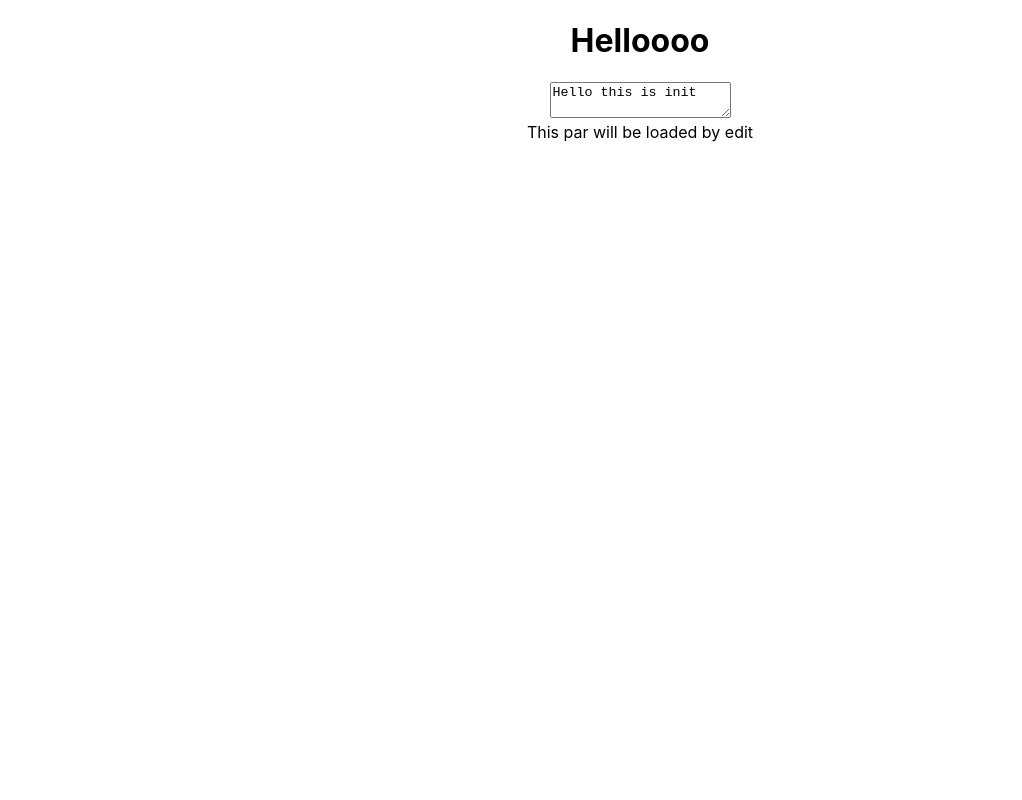
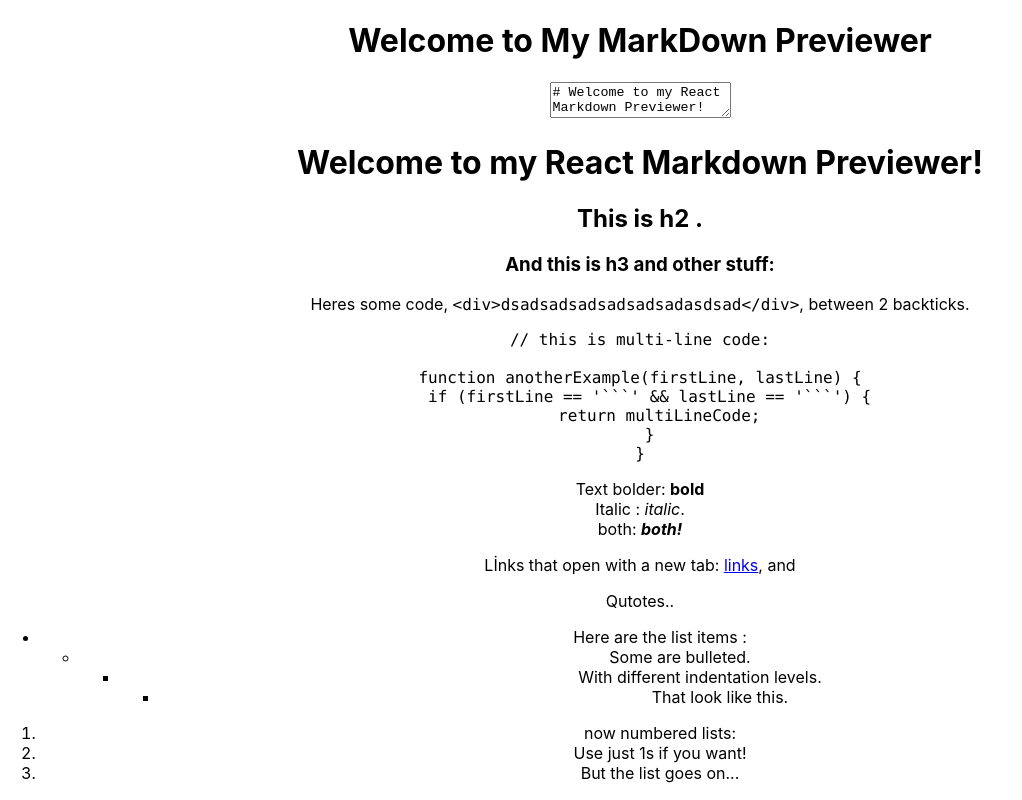
Before and after one commit to rizikolik/MarkDownPreview, a React (Create React App) app: page / in a window 1280 px wide. Shown: the top 800 px of the page, without its empty margins (0-1022 px from the left). Built offline with nearby package versions, Linux system fonts and the light colour scheme.

Commit message:
draft is completed.Styles began

```diff
--- a/package.json
+++ b/package.json
@@ -4,7 +4,9 @@
   "private": true,
   "dependencies": {
     "concurrently": "^4.1.1",
+
     "marked": "^0.7.0",
+
     "react": "^16.8.6",
     "react-dom": "^16.8.6",
     "react-redux": "^7.1.0",
--- a/src/App.js
+++ b/src/App.js
@@ -6,10 +6,55 @@ import Editor from './Components/Editor';
 import Preview from './Components/Previewer';
 
 function App() {
+
+
+  const placeholder =
+`# Welcome to my React Markdown Previewer!
+
+## This is h2 .
+### And this is h3 and other stuff:
+
+Heres some code, \`<div>dsadsadsadsadsadsadasdsad</div>\`, between 2 backticks.
+
+\`\`\`
+// this is multi-line code:
+
+function anotherExample(firstLine, lastLine) {
+  if (firstLine == '\`\`\`' && lastLine == '\`\`\`') {
+    return multiLineCode;
+  }
+}
+\`\`\`
+
+Text bolder: **bold**
+Italic : _italic_.
+both: **_both!_**
+
+
+Lİnks that open with a new tab: [links](https://www.freecodecamp.com), and
+>  Qutotes..
+
+
+
+- Here are the list items :
+  - Some are bulleted.
+     - With different indentation levels.
+        - That look like this.
+
+
+1. now numbered lists:
+1. Use just 1s if you want!
+1. But the list goes on...
+- Even if you use dashes or asterisks.
+* And last but not least, let's not forget embedded images:
+
+![React Logo w/ Text](https://goo.gl/Umyytc)
+`
   return (
     <div className="App">
-      <h1>Helloooo</h1>
-      <Editor />
+      <h1>Welcome to  My MarkDown Previewer</h1>
+
+      <Editor placeholder={placeholder} />
       <Preview />
     </div>
   );
--- a/src/Components/Editor.js
+++ b/src/Components/Editor.js
@@ -1,28 +1,51 @@
 import React from "react";
 import marked from "marked";
 
+var renderer = new marked.Renderer();
 class Editor extends React.Component{
     constructor(props){
         super(props);
+       this.state={
+           value:`${this.props.placeholder}`
+       }
+
         this.handleChange=this.handleChange.bind(this)
+
+
     }
+
+
+
+
+    componentDidMount(){
+        marked.setOptions({
+    breaks:true
+        });
+
+        renderer.link = function( href, title, text ) {
+          return '<a target="_blank" href="'+ href +'" title="' + title + '">' + text + '</a>';
+        }
+    let preview=window.document.getElementById("preview");
+    preview.innerHTML=marked(this.state.value,{renderer:renderer})
+    }
+
 handleChange(e){
-    let preview=document.getElementById("preview");
-    preview.innerHTML=marked(e.target.value)
+    let preview=window.document.getElementById("preview");
+    preview.innerHTML=marked(e.target.value,{renderer:renderer})
 }
 
+
+
+
+
 render(){
-    {
-        <div>
-        <h1>This is a h1 </h1>
-        <h2>THİS is a h2 </h2>
-        <a href="#"> this is a link =></a>
-        </div>
-    }
+
+
+
     return(
 <div className="editor-wrapper">
-<textarea  id="editor" onChange={this.handleChange}>
-Hello this is init
+<textarea  id="editor"defaultValue={this.state.value}  onChange={this.handleChange}>
+
 </textarea>
 
 </div>
--- a/src/Components/Previewer.js
+++ b/src/Components/Previewer.js
@@ -8,8 +8,8 @@ class Preview extends React.Component{
 
 render(){
     return(
-<div  id="preview">
-This par will be loaded by edit
+<div  id="preview" >
+
 
 </div>
 
```
Also changed, not shown: src/store/actions/action.js (deleted), src/store/index.js (deleted), src/store/reducers/reducer.js (deleted), 2 other files (tests, documents, lock files or other folders).
